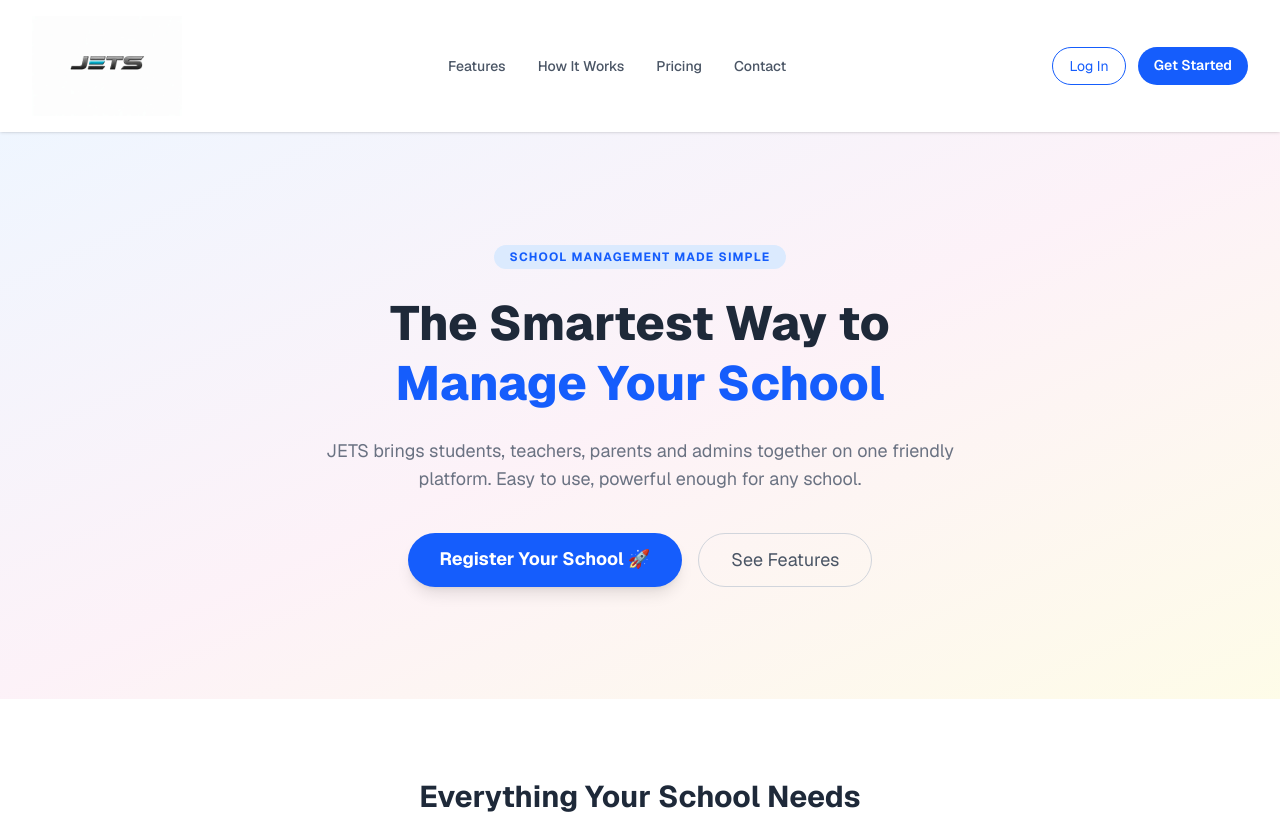
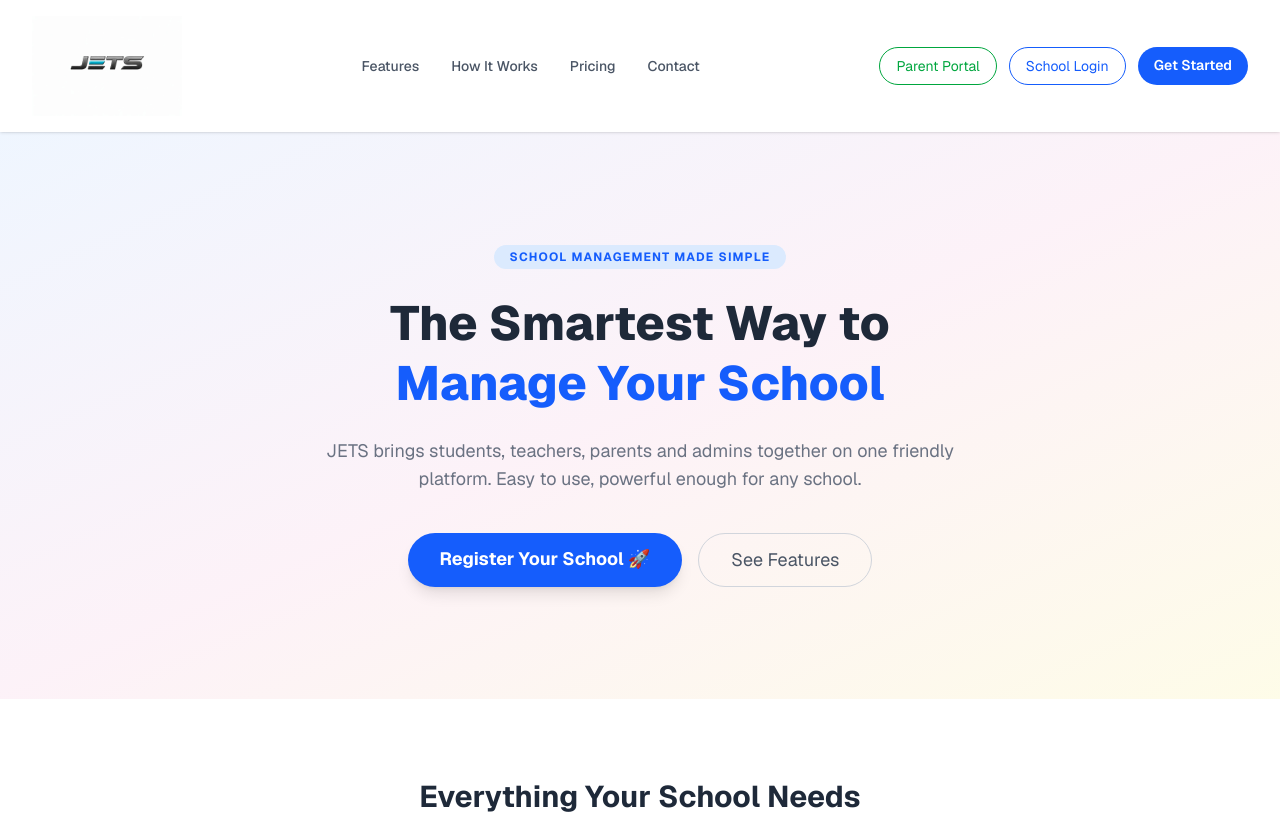
Before and after one commit to TobiZenith/jets-platform, a Next.js app: page / in a window 1280 px wide. Shown: the top 814 px of the page. Built offline with nearby package versions, Linux system fonts and the light colour scheme.

Commit message:
Add Parent Portal button to landing page

```diff
--- a/app/page.tsx
+++ b/app/page.tsx
@@ -12,8 +12,11 @@ export default function Home() {
           <a href="#contact" className="hover:text-blue-600 transition">Contact</a>
         </div>
         <div className="flex gap-3">
+  <a href="/parent/login" className="text-sm text-green-600 border border-green-600 px-4 py-2 rounded-full hover:bg-green-50 transition">
+    Parent Portal
+  </a>
   <a href="/login" className="text-sm text-blue-600 border border-blue-600 px-4 py-2 rounded-full hover:bg-blue-50 transition">
-            Log In
+    School Login
   </a>
   <a href="/register" className="text-sm bg-blue-600 text-white font-semibold px-4 py-2 rounded-full hover:bg-blue-700 transition">
     Get Started
```
Lines whose indentation alone changed are shown as unchanged.
